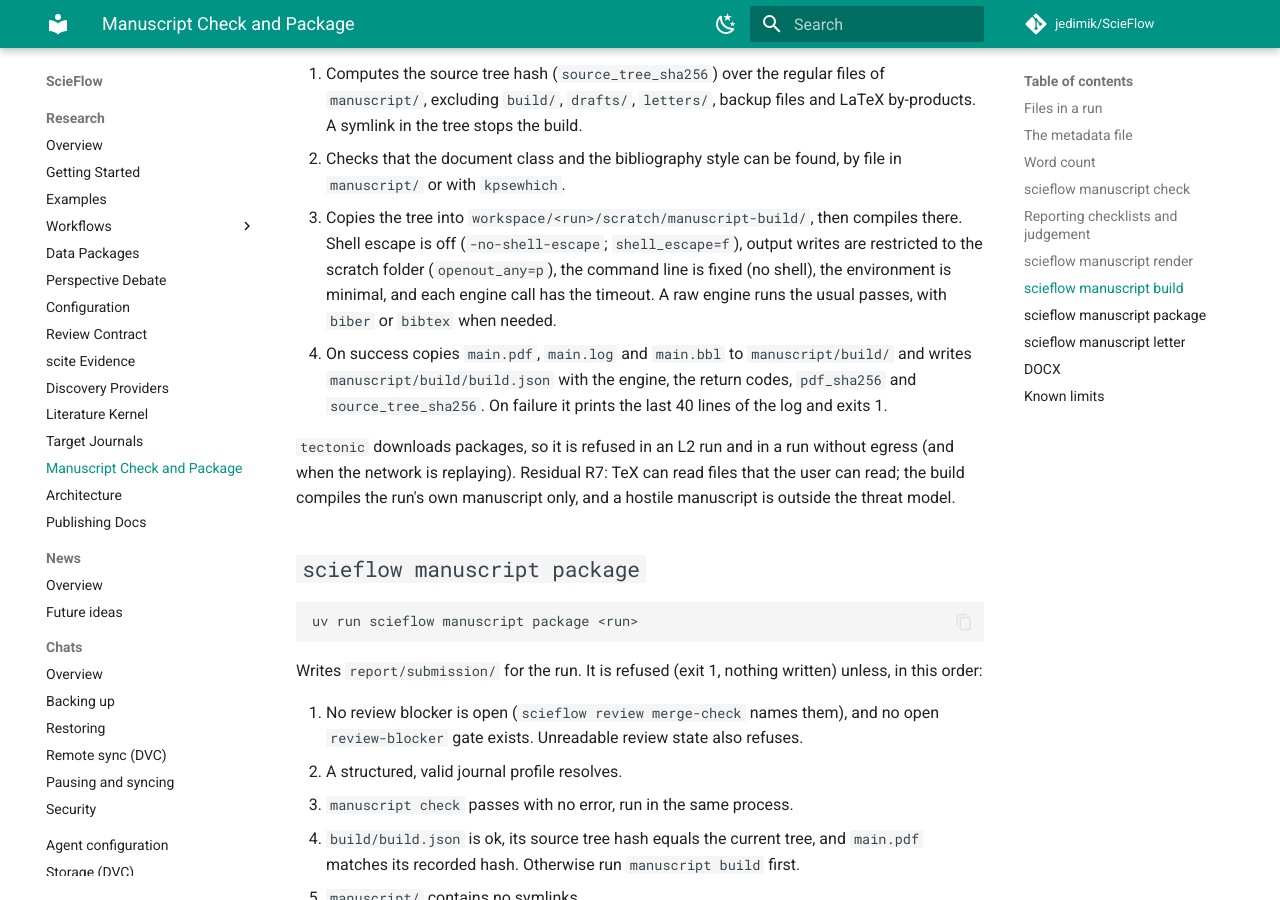
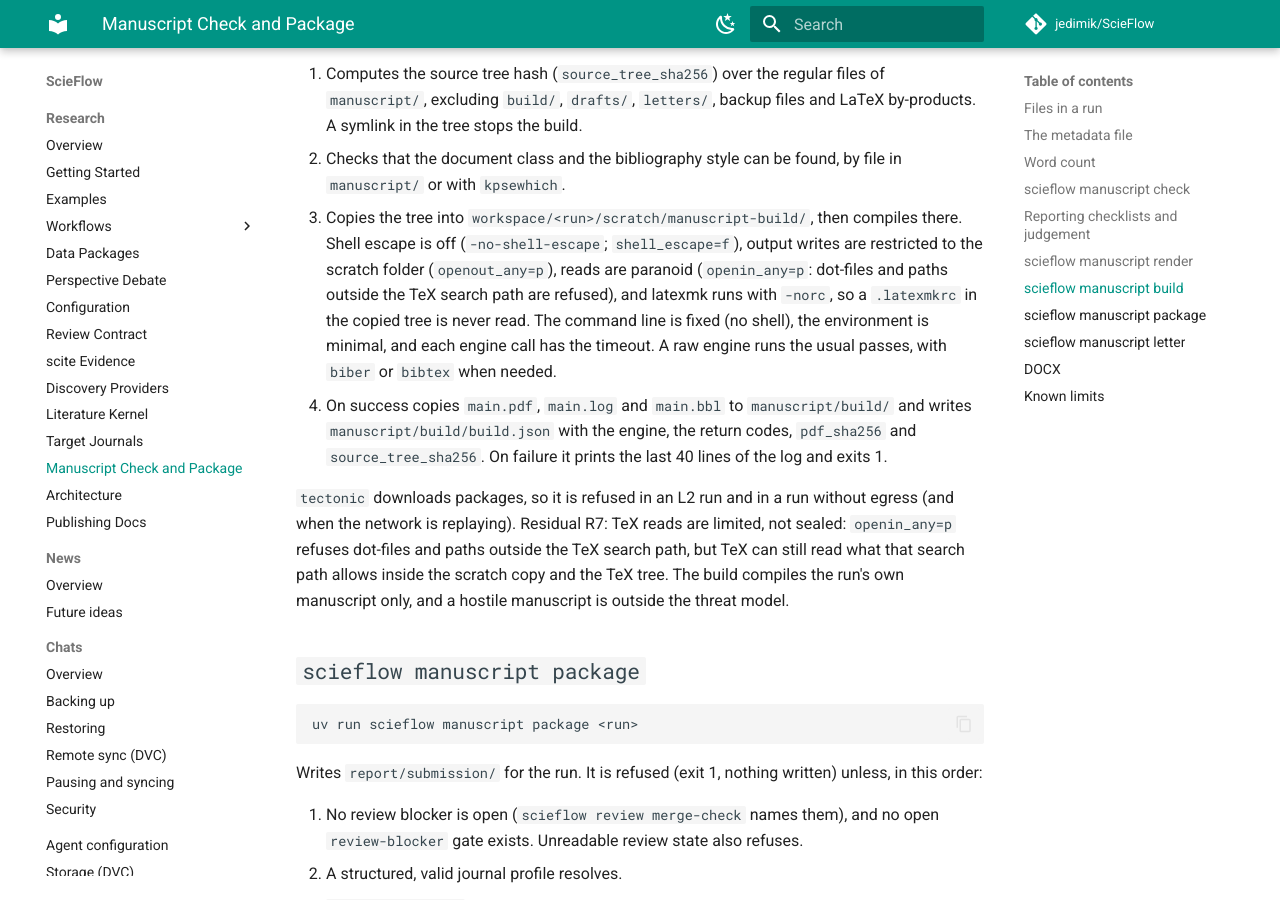
Before and after one commit to jedimik/ScieFlow, an MkDocs documentation site: the page built from docs/research/manuscript.md, in a window 1280 px wide and 900 px high, scrolled down 5832 px. Built offline with MkDocs 1.6.1 and Material for MkDocs 9.7.7, drawn with Linux system fonts in a browser that asks for light colours; comment, search, counter and statistics services are not loaded; some of the changed text lies outside the part shown.

Commit message:
docs(journal,manuscript): close the t9 review r1 findings (M-F t9 fix)
- Adopt is recorded as agent work: the journal-research skill, the
  journals page and the paper-review workflow now run
  `journal adopt <run> --as-agent` when the coordinator agent adopts
  (without it adopted_by=human, adopt.py:108,194). The user's own
  adoption omits the flag, and the docs say so.
- R7 and the build-safety text match build.py: the build pins
  openin_any=p and latexmk -norc (build.py:180-181,236). The docs no
  longer say TeX can read whatever the user can read.
- tests/test_docs_journal.py pins the flag, -norc, openin_any and the
  corrected R7 wording (RED reproduced first: 3 failed).

```diff
--- a/docs/research/manuscript.md
+++ b/docs/research/manuscript.md
@@ -224,8 +224,10 @@
    file in `manuscript/` or with `kpsewhich`.
 3. Copies the tree into `workspace/<run>/scratch/manuscript-build/`, then compiles
    there. Shell escape is off (`-no-shell-escape`; `shell_escape=f`), output
-   writes are restricted to the scratch folder (`openout_any=p`), the command
-   line is fixed (no shell), the environment is minimal, and each engine call
+   writes are restricted to the scratch folder (`openout_any=p`), reads are paranoid
+   (`openin_any=p`: dot-files and paths outside the TeX search path are refused), and
+   latexmk runs with `-norc`, so a `.latexmkrc` in the copied tree is never read. The
+   command line is fixed (no shell), the environment is minimal, and each engine call
    has the timeout. A raw engine runs the usual passes, with `biber` or `bibtex`
    when needed.
 4. On success copies `main.pdf`, `main.log` and `main.bbl` to `manuscript/build/`
@@ -234,9 +236,11 @@
    of the log and exits 1.
 
 `tectonic` downloads packages, so it is refused in an L2 run and in a run
-without egress (and when the network is replaying). Residual R7: TeX can read
-files that the user can read; the build compiles the run's own manuscript only,
-and a hostile manuscript is outside the threat model.
+without egress (and when the network is replaying). Residual R7: TeX reads are limited,
+not sealed: `openin_any=p` refuses dot-files and paths outside the TeX search path, but TeX
+can still read what that search path allows inside the scratch copy and the TeX tree. The
+build compiles the run's own manuscript only, and a hostile manuscript is outside the threat
+model.
 
 ## `scieflow manuscript package`
 
@@ -303,8 +307,8 @@
 - **R5. Checklists are unverified skeletons** until a human verifies them. Until
   then their findings are warnings, and every output says so.
 - **R6. DNS-based SSRF** applies to journal research only (see the journal page).
-- **R7. TeX can read files the user can read.** The build runs the run's own
-  manuscript in a scratch copy with shell escape off.
+- **R7. TeX reads are limited, not sealed.** The build runs the run's own manuscript in a
+  scratch copy with shell escape off, `openin_any=p` (paranoid reads) and `latexmk -norc`.
 - **R8. Classes not installed here.** `elsarticle`, `IEEEtran` and `svjour3` are
   not installed on the development host; only `article` is compiled for real in
   tests, and the other templates are checked textually.
```
Also changed, not shown: docs/research/journals.md (+8 -2 lines), docs/research/workflows/paper-review.md (+2 -2 lines), src/scieflow/research/skills/journal-research/SKILL.md (+4 -3 lines), 1 other file.
